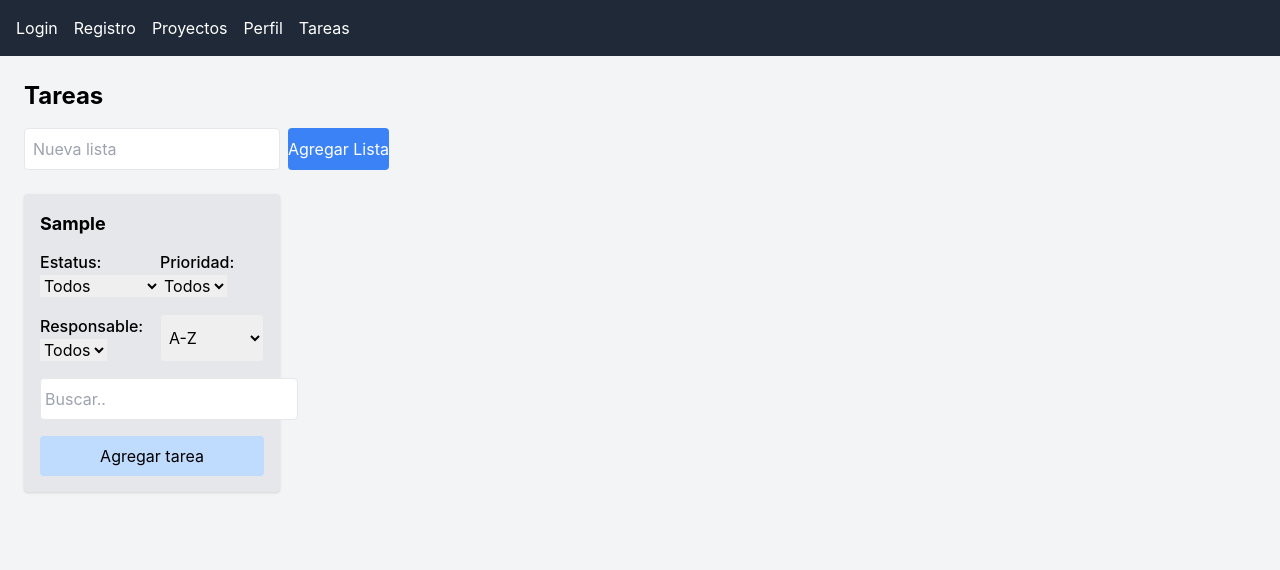
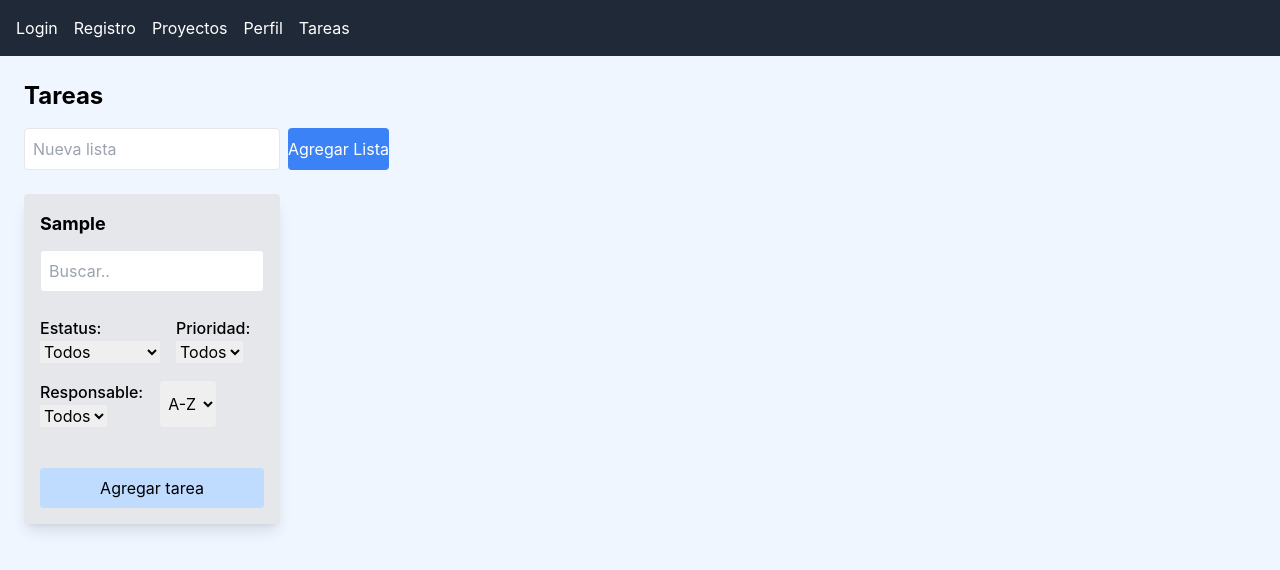
Before and after one commit to JorgeFierroo/FastPlanner, a React (Create React App) app in the folder frontend/: page /tasks in a window 1280 px wide. Both pictures are taken after typing "Sample" into the empty fields and a click on the button "Agregar Lista". Shown: the top 570 px of the page. Built offline with nearby package versions, Linux system fonts and the light colour scheme; the HTML template or start-up script is replaced by a standard one.

Commit message:
se añadio un menu contextual para editar y eliminar la tareas, se arreglo la vista de lo filtros

```diff
--- a/frontend/src/components/TaskList.tsx
+++ b/frontend/src/components/TaskList.tsx
@@ -1,6 +1,7 @@
 import { useState } from "react";
 import TaskCard from "./TaskCard";
 import Modal from "./modal";
+import TaskMenu from "./TaskMenu";
 
 type Task = {
     id: number;
@@ -83,7 +84,7 @@ function TaskList({ title }: Props) {
         setModalOpen(false);
     };
 
-    const delteTask = () => {
+    const deleteTask = () => {
         if (confirmDelete !== null) {
             setTasks(tasks.filter((t) => t.id !== confirmDelete));
             setConfirmDelete(null);
@@ -109,10 +110,14 @@ function TaskList({ title }: Props) {
         );
 
     return(
-        <div className= "bg-gray-200 p-4 rounded w-64 shadow">
+        <div className= "bg-gray-200 p-4 rounded w-64 shadow-lg">
             <h2 className="text-lg font-bold mb-3">{title}</h2>
 
-            <div className="grid grid-cols-2 gap-4 mb-4">
+            <div className="mb-6">
+                <input type="text" placeholder="Buscar.." value={search} onChange={(e)=> setSearch(e.target.value)}
+                className="border rounded p-2 w-full"/>
+            </div>
+            <div className="flex gap-4 flex-wrap mb-6">
                 <div>
                     <label className="block font-medium">Estatus:</label>
                     <select value={statusFilter} onChange={(e) => setStatusFilter(e.target.value)}>
@@ -147,21 +152,18 @@ function TaskList({ title }: Props) {
                     <option value={"asc"}>A-Z</option>
                     <option value={"desc"}>Z-A</option>
                 </select>
-
             </div>
-            <input type="text" placeholder="Buscar.." value={search} onChange={(e)=> setSearch(e.target.value)}
-                className="border rounded p-1 py-2"/>
 
             <div className="space-y-2">
                 {filteredTasks.map((task) => (
-                    <div key={task.id}>
+                    <div key={task.id} className="relative">
                         <TaskCard task={task} />
-                        <button onClick={() => editTaskModal(task)} className="my-2 bg-blue-200 text-blue-500 hover:bg-blue-300 hover:text-blue-700 rounded">
-                            Editar
-                        </button>
-                        <button onClick={() => setConfirmDelete(task.id)} className="mx-2 my-2 bg-red-200 text-red-500 hover:bg-red-300 hover:text-red-700 rounded">
-                            Eliminar
-                        </button>
+                        <div className="absolute top-2 right-2">
+                            <TaskMenu
+                                onEdit={()=> editTaskModal(task)}
+                                onDelete={()=> setConfirmDelete(task.id)}
+                            />
+                        </div>
                     </div>
                 ))}
             </div>
@@ -230,7 +232,7 @@ function TaskList({ title }: Props) {
                 <h2 className="mt-6">¿Esta seguro que desea eliminar esta tarea?</h2>
                 <p>Esta accion es irreversible. Presione "X" si desea cancelar</p>
                 <div className="flex justify-items">
-                    <button onClick={delteTask} className="bg-red-200 text-black p-2 rounded hover:bg-red-300 my-4 w-full">
+                    <button onClick={deleteTask} className="bg-red-200 text-black p-2 rounded hover:bg-red-300 my-4 w-full">
                         Eliminar
                     </button>
                 </div>
--- /dev/null
+++ b/frontend/src/components/TaskMenu.tsx
@@ -0,0 +1,30 @@
+import { useState } from "react";
+
+type Props = {
+    onDelete: ()=> void;
+    onEdit: ()=> void;
+};
+
+function TaskMenu({onDelete, onEdit}: Props){
+    const [isOpen, setIsOpen] = useState(false);
+
+    return(
+        <div className="relative inline-block text-left">
+            <button onClick={()=> setIsOpen(!isOpen)} className="p-2 rounded hover:bg-gray-200">
+                 ⁝
+            </button>
+            {isOpen && (
+                <div className="absolute right-0 mt-2 w-32 bg-white border rounded shadow-lg z-10">
+                    <button onClick={()=> {onEdit(); setIsOpen(false);}} className="block w-full text-left px-4 py-2 hover:bg-gray-100">
+                        Editar
+                    </button>
+                    <button onClick={()=> {onDelete(); setIsOpen(false);}} className="block w-full text-left px-4 py-2 hover:bg-gray-100">
+                        Eliminar
+                    </button>
+                </div>
+            )}
+        </div>
+    );
+}
+
+export default TaskMenu;
--- a/frontend/src/pages/TaskPage.tsx
+++ b/frontend/src/pages/TaskPage.tsx
@@ -17,7 +17,7 @@ function TaskPage() {
     };
 
     return(
-        <div className="p-6">
+        <div className="p-6 bg-blue-50 min-h-screen">
             <h1 className="text-2xl font-bold mb-4">Tareas</h1>
             <div className="flex gap-2 mb-6">
                 <input
```
